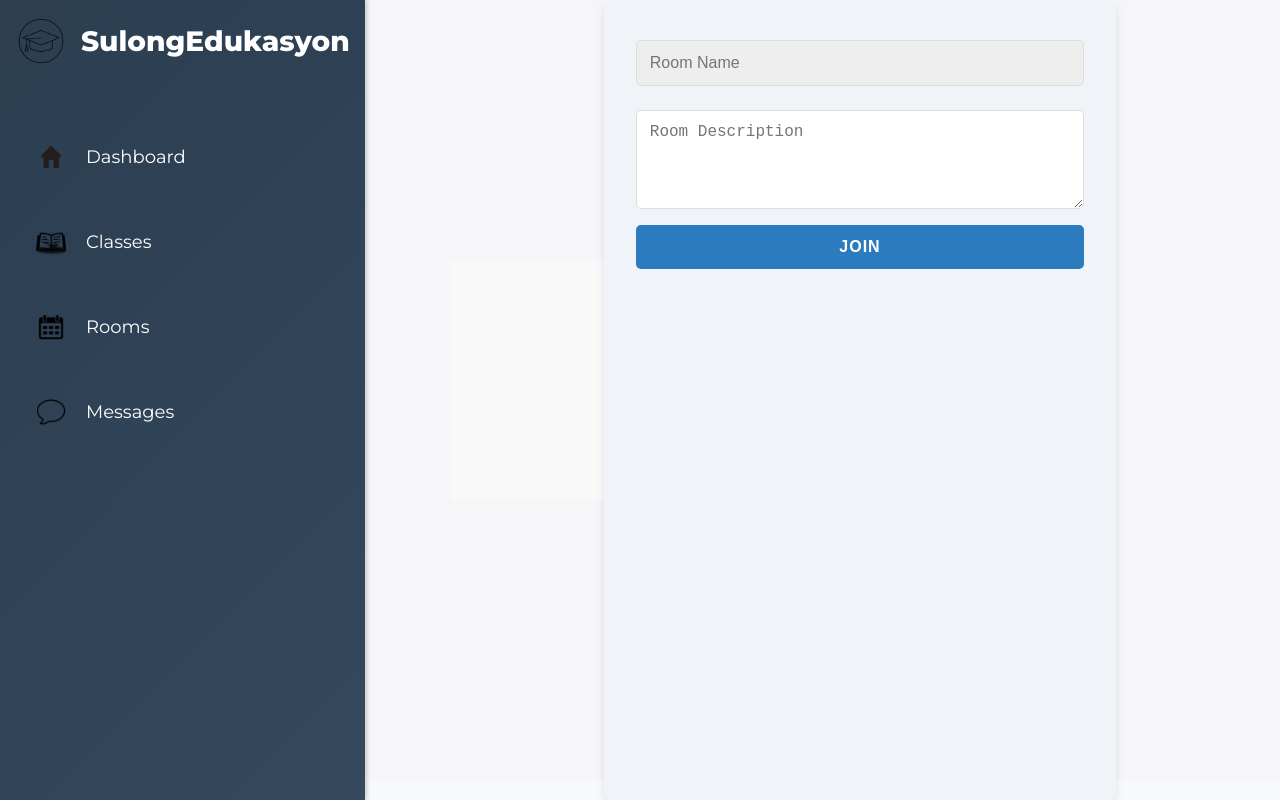
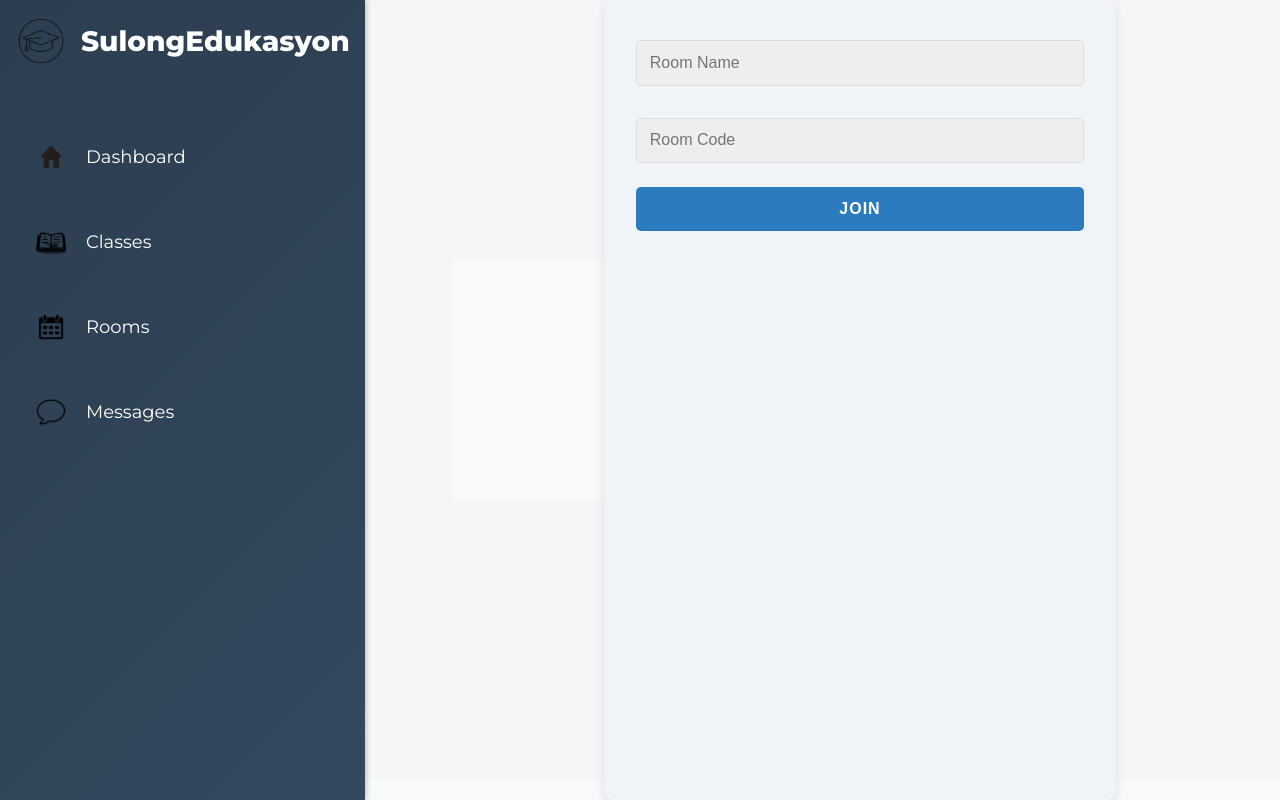
Before and after one commit to antonjoshuadominguez/SulongEdukasyon, a React (Vite) app in the folder frontend/: page /joinroom in a window 1280 px wide. Built offline with nearby package versions, Linux system fonts and the light colour scheme; no server answers.

Commit message:
room code for create and join

```diff
--- a/frontend/src/view/components/CreateRoom.jsx
+++ b/frontend/src/view/components/CreateRoom.jsx
@@ -22,6 +22,11 @@ const CreateRoom = () => {
               placeholder="Room Description"
               rows="4"
             ></textarea>
+            <input
+              type="text"
+              className="input-field"
+              placeholder="Room Code"
+            />
             <button className="create-button">Create</button>
           </div>
         </div>
--- a/frontend/src/view/components/JoinRoom.jsx
+++ b/frontend/src/view/components/JoinRoom.jsx
@@ -21,11 +21,11 @@ const JoinRoom = () => {
               className="input-field"
               placeholder="Room Name"
             />
-            <textarea
+              <input
+              type="text"
               className="input-field"
-              placeholder="Room Description"
-              rows="4"
-            ></textarea>
+              placeholder="Room Code"
+            />
             <button className="create-button">Join</button>
           </div>
         </div>
```
